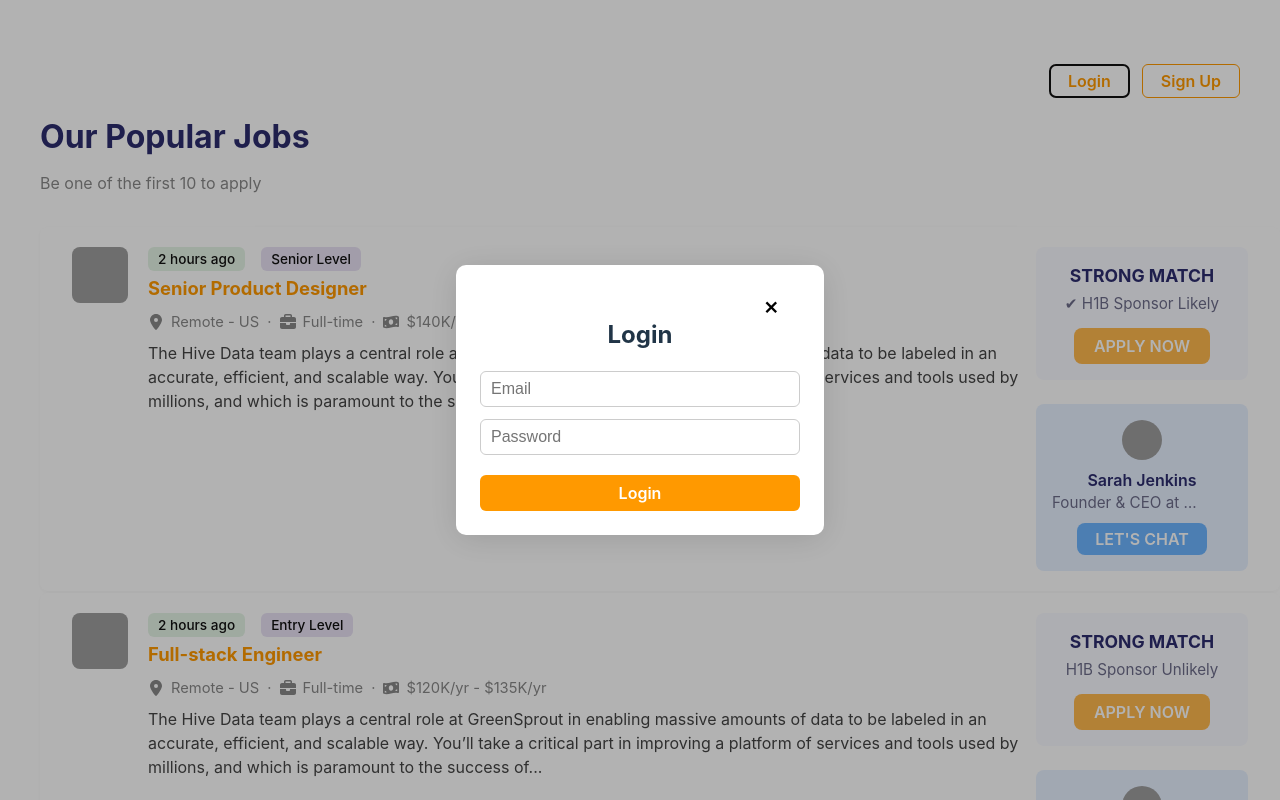
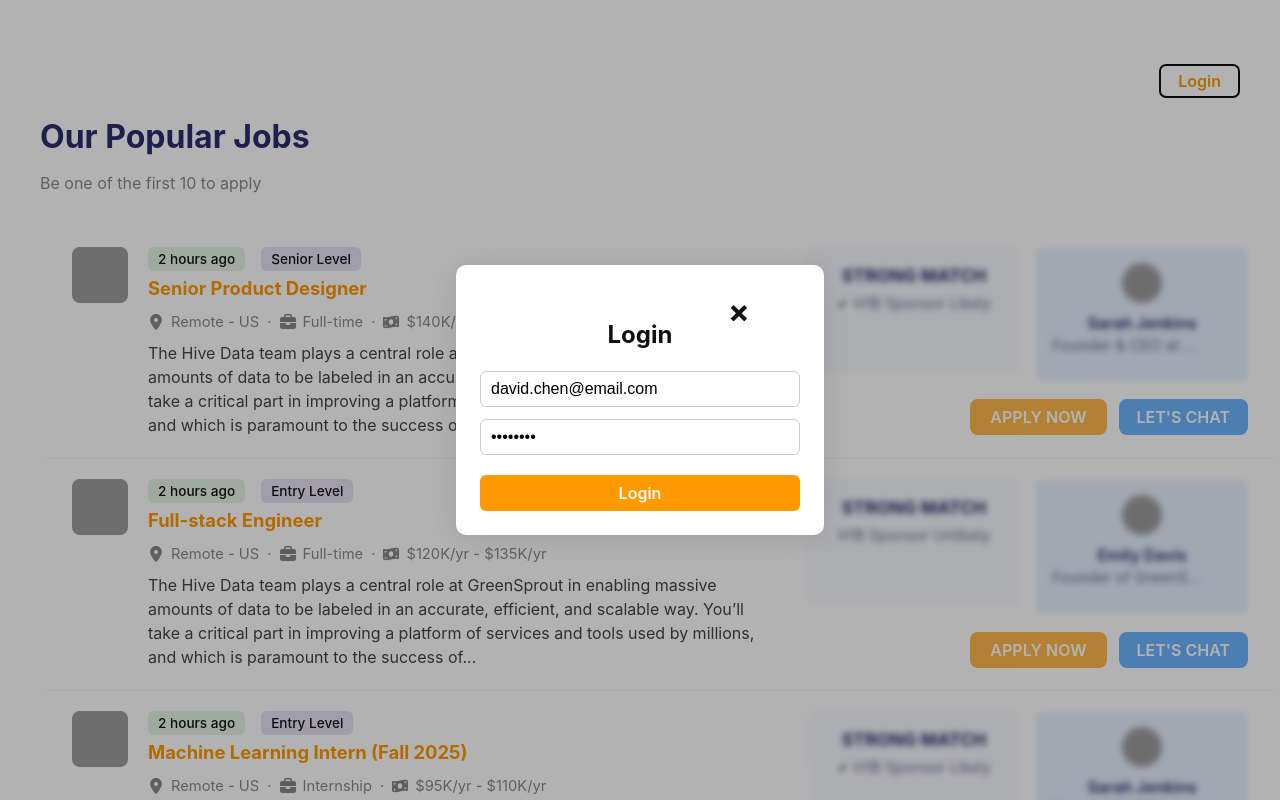
Before and after one commit to lunaako/take-home, a React (Vite) app in the folder frontend/: page / in a window 1280 px wide. Both pictures are taken after a click on the button "Login". Shown: the top 800 px of the page. Built offline with nearby package versions, Linux system fonts and the light colour scheme; grey boxes are pictures that could not be loaded.

Commit message:
change right sec layout

```diff
--- a/frontend/src/App.jsx
+++ b/frontend/src/App.jsx
@@ -1,7 +1,6 @@
 import './App.css';
 import JobCard from './components/JobCard';
 import LoginModal from './LoginModal';
-import SignupModal from './SignupModal';
 import React, { useState } from 'react';
 import {
   users,
@@ -9,7 +8,8 @@ import {
   jobs,
   tags,
   job_tags,
-  company_members
+  company_members,
+  candidate_profiles
 } from './pseudo-data';
 
 function getDisplayJobs() {
@@ -39,26 +39,81 @@ function getDisplayJobs() {
 function App() {
   const displayJobs = getDisplayJobs();
   const [showLogin, setShowLogin] = useState(false);
-  const [showSignup, setShowSignup] = useState(false);
+  const [currentUser, setCurrentUser] = useState(null);
+  const [showRegisterTip, setShowRegisterTip] = useState(false);
+
+  // Find the first candidate user for autofill
+  const candidateUser = (() => {
+    const candidate = candidate_profiles[0];
+    return users.find(u => u.id === candidate.user_id);
+  })();
+
+  // Handle login logic
+  const handleLogin = (email, password) => {
+    // For demo, password is always 'password'
+    const user = users.find(u => u.email === email);
+    if (user && password === 'password') {
+      setCurrentUser(user);
+      setShowLogin(false);
+    } else {
+      alert('Invalid credentials');
+    }
+  };
+
+  // Handler for protected actions
+  const handleProtectedAction = (e) => {
+    if (!currentUser) {
+      e.preventDefault();
+      setShowRegisterTip(true);
+    }
+  };
+
+  // Handle logout
+  const handleLogout = () => {
+    setCurrentUser(null);
+  };
 
   return (
     <div className="app-container">
       <div className="topbar">
         <div></div>
         <div className="auth-buttons">
-          <button className="auth-btn" onClick={() => setShowLogin(true)}>Login</button>
-          <button className="auth-btn" onClick={() => setShowSignup(true)}>Sign Up</button>
+          {currentUser ? (
+            <button className="auth-btn" onClick={handleLogout}>Log out</button>
+          ) : (
+            <button className="auth-btn" onClick={() => setShowLogin(true)}>Login</button>
+          )}
         </div>
       </div>
       <h1 className="main-title">Our Popular Jobs</h1>
       <p className="subtitle">Be one of the first 10 to apply</p>
       <div className="job-list">
         {displayJobs.map(job => (
-          <JobCard key={job.id} jobData={job} />
+          <JobCard
+            key={job.id}
+            jobData={job}
+            currentUser={currentUser}
+            onProtectedAction={handleProtectedAction}
+          />
         ))}
       </div>
-      <LoginModal open={showLogin} onClose={() => setShowLogin(false)} />
-      <SignupModal open={showSignup} onClose={() => setShowSignup(false)} />
+      <LoginModal
+        open={showLogin}
+        onClose={() => setShowLogin(false)}
+        autofillEmail={candidateUser?.email}
+        autofillPassword={"password"}
+        onLogin={handleLogin}
+      />
+      {showRegisterTip && (
+        <div className="modal-overlay">
+          <div className="modal-content">
+            <button className="modal-close" onClick={() => setShowRegisterTip(false)}>×</button>
+            <h2 style={{color:'#ff9900'}}>Tips</h2>
+            <div style={{marginBottom: '16px'}}>Register with us to unlock more features!</div>
+            <button className="auth-btn" onClick={() => setShowRegisterTip(false)}>OK</button>
+          </div>
+        </div>
+      )}
     </div>
   );
 }
--- a/frontend/src/LoginModal.jsx
+++ b/frontend/src/LoginModal.jsx
@@ -1,16 +1,22 @@
-import React, { useState } from 'react';
+import React, { useState, useEffect } from 'react';
 import './Modal.css';
 
-export default function LoginModal({ open, onClose }) {
-  const [email, setEmail] = useState('');
-  const [password, setPassword] = useState('');
+export default function LoginModal({ open, onClose, autofillEmail, autofillPassword, onLogin }) {
+  const [email, setEmail] = useState(autofillEmail || '');
+  const [password, setPassword] = useState(autofillPassword || '');
+
+  useEffect(() => {
+    setEmail(autofillEmail || '');
+    setPassword(autofillPassword || '');
+  }, [autofillEmail, autofillPassword, open]);
+
   if (!open) return null;
   return (
     <div className="modal-overlay">
       <div className="modal-content">
         <button className="modal-close" onClick={onClose}>×</button>
-        <h2>Login</h2>
-        <form>
+        <h2 style={{color:'#111'}}>Login</h2>
+        <form onSubmit={e => { e.preventDefault(); onLogin(email, password); }}>
           <input type="email" placeholder="Email" value={email} onChange={e => setEmail(e.target.value)} />
           <input type="password" placeholder="Password" value={password} onChange={e => setPassword(e.target.value)} />
           <button type="submit">Login</button>
--- a/frontend/src/Modal.css
+++ b/frontend/src/Modal.css
@@ -20,12 +20,19 @@
 }
 .modal-close {
   position: absolute;
-  top: 12px;
-  right: 16px;
+  top: 8px;
+  right: 36px;
   background: none;
   border: none;
-  font-size: 1.5rem;
+  font-size: 2rem;
+  font-weight: bold;
+  color: #111;
   cursor: pointer;
+  z-index: 10;
+  transition: color 0.2s;
+}
+.modal-close:hover {
+  color: #ff9900;
 }
 .modal-content h2 {
   margin-bottom: 18px;
--- a/frontend/src/SignupModal.jsx
+++ /dev/null
@@ -1,23 +0,0 @@
-import React, { useState } from 'react';
-import './Modal.css';
-
-export default function SignupModal({ open, onClose }) {
-  const [email, setEmail] = useState('');
-  const [password, setPassword] = useState('');
-  const [confirm, setConfirm] = useState('');
-  if (!open) return null;
-  return (
-    <div className="modal-overlay">
-      <div className="modal-content">
-        <button className="modal-close" onClick={onClose}>×</button>
-        <h2>Sign Up</h2>
-        <form>
-          <input type="email" placeholder="Email" value={email} onChange={e => setEmail(e.target.value)} />
-          <input type="password" placeholder="Password" value={password} onChange={e => setPassword(e.target.value)} />
-          <input type="password" placeholder="Confirm Password" value={confirm} onChange={e => setConfirm(e.target.value)} />
-          <button type="submit">Sign Up</button>
-        </form>
-      </div>
-    </div>
-  );
-}
--- a/frontend/src/components/JobCard.css
+++ b/frontend/src/components/JobCard.css
@@ -15,6 +15,10 @@
   display: flex;
   gap: 20px;
   flex: 1;
+}
+.job-card-left.short-width {
+  flex: 0 0 60%;
+  min-width: 0;
 }
 .company-logo {
   width: 56px;
@@ -65,6 +69,27 @@
   gap: 16px;
   align-items: flex-end;
   min-width: 220px;
+}
+.job-card-right.horizontal-right {
+  display: flex;
+  flex-direction: column;
+  align-items: flex-end;
+  min-width: 340px;
+  gap: 10px;
+  position: relative;
+}
+.right-content-row {
+  display: flex;
+  flex-direction: row;
+  gap: 16px;
+  width: 100%;
+  justify-content: flex-end;
+}
+.right-btn-row {
+  display: flex;
+  flex-direction: row;
+  gap: 12px;
+  margin-top: 8px;
 }
 .match-box {
   background: #f8f9ff;
@@ -168,3 +193,21 @@
   vertical-align: middle;
   margin-right: 4px;
 }
+.job-card-right.blurred {
+  filter: blur(3px);
+  pointer-events: none;
+  position: relative;
+}
+.blur-mask {
+  position: absolute;
+  top: 0; left: 0; right: 0; bottom: 0;
+  background: rgba(255,255,255,0.5);
+  border-radius: 8px;
+  z-index: 2;
+  pointer-events: auto;
+}
+.blurred-box {
+  filter: blur(3px);
+  pointer-events: none;
+  position: relative;
+}
--- a/frontend/src/components/JobCard.jsx
+++ b/frontend/src/components/JobCard.jsx
@@ -10,7 +10,7 @@ function truncateWords(text, maxWords) {
   return words.slice(0, maxWords).join(' ') + '...';
 }
 
-export default function JobCard({ jobData }) {
+export default function JobCard({ jobData, currentUser, onProtectedAction }) {
   const {
     companyLogo,
     companyName,
@@ -26,10 +26,17 @@ export default function JobCard({ jobData }) {
     experience_level_required
   } = jobData;
 
+  const notLoggedIn = !currentUser;
+  const handleButtonClick = (e) => {
+    if (notLoggedIn && onProtectedAction) {
+      onProtectedAction(e);
+    }
+  };
+
   return (
     <div className="job-card">
       {/* Left section */}
-      <div className="job-card-left">
+      <div className="job-card-left short-width">
         <img src={companyLogo} alt={companyName} className="company-logo" />
         <div className="job-info">
           <div className="job-meta">
@@ -48,19 +55,23 @@ export default function JobCard({ jobData }) {
         </div>
       </div>
       {/* Right section */}
-      <div className="job-card-right">
-        <div className="match-box">
+      <div className="job-card-right horizontal-right">
+        <div className="right-content-row">
+          <div className={notLoggedIn ? 'match-box blurred-box' : 'match-box'}>
             <div className="match-label">STRONG MATCH</div>
             <div className="match-desc">{sponsorship_available ? '✔ H1B Sponsor Likely' : 'H1B Sponsor Unlikely'}</div>
-          <button className="apply-btn">APPLY NOW</button>
           </div>
-        <div className="founder-box">
+          <div className={notLoggedIn ? 'founder-box blurred-box' : 'founder-box'}>
             <img src={founder?.profile_picture_url} alt={founder?.first_name} className="founder-pic" />
             <div className="founder-info">
               <div className="founder-name">{founder?.first_name} {founder?.last_name}</div>
               <div className="founder-bio">{founder?.bio}</div>
             </div>
-          <button className="chat-btn">LET'S CHAT</button>
+          </div>
+        </div>
+        <div className="right-btn-row">
+          <button className="apply-btn" onClick={handleButtonClick}>APPLY NOW</button>
+          <button className="chat-btn" onClick={handleButtonClick}>LET'S CHAT</button>
         </div>
       </div>
     </div>
```
Lines whose indentation alone changed are shown as unchanged.
